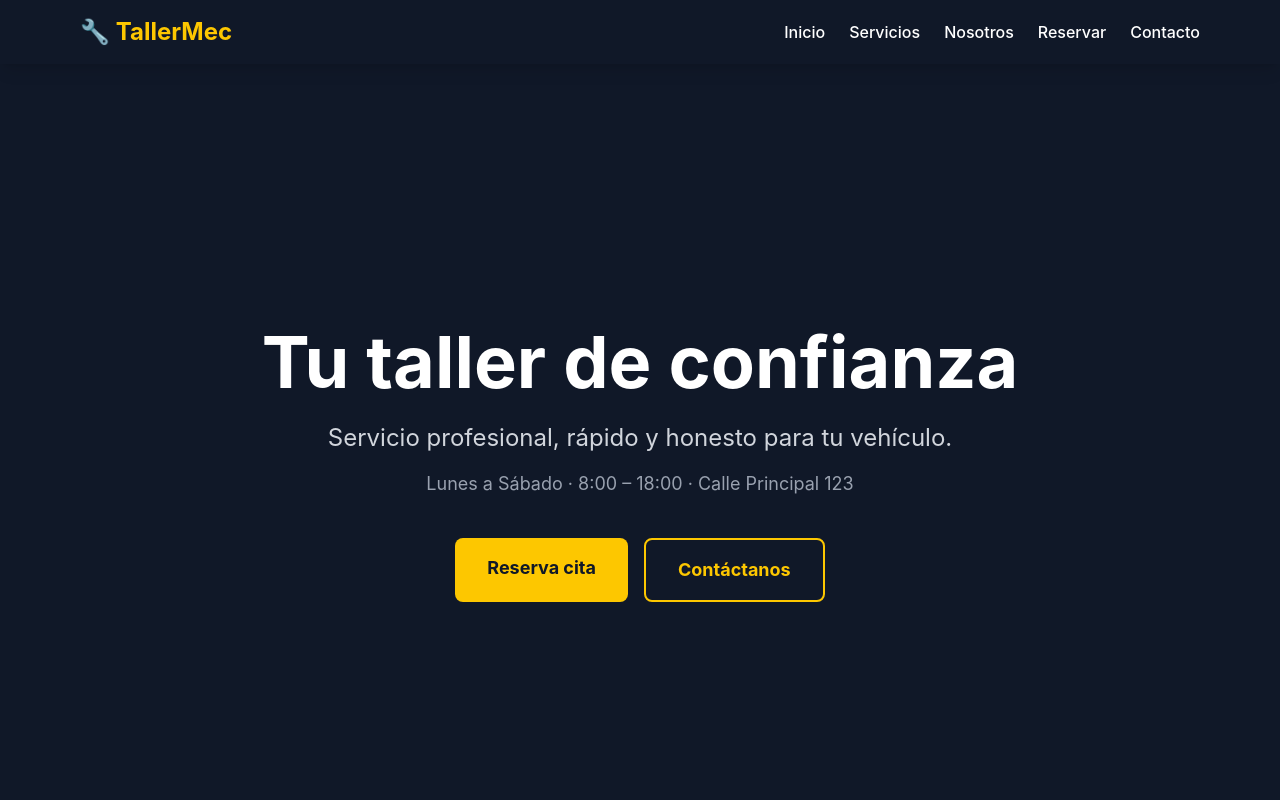
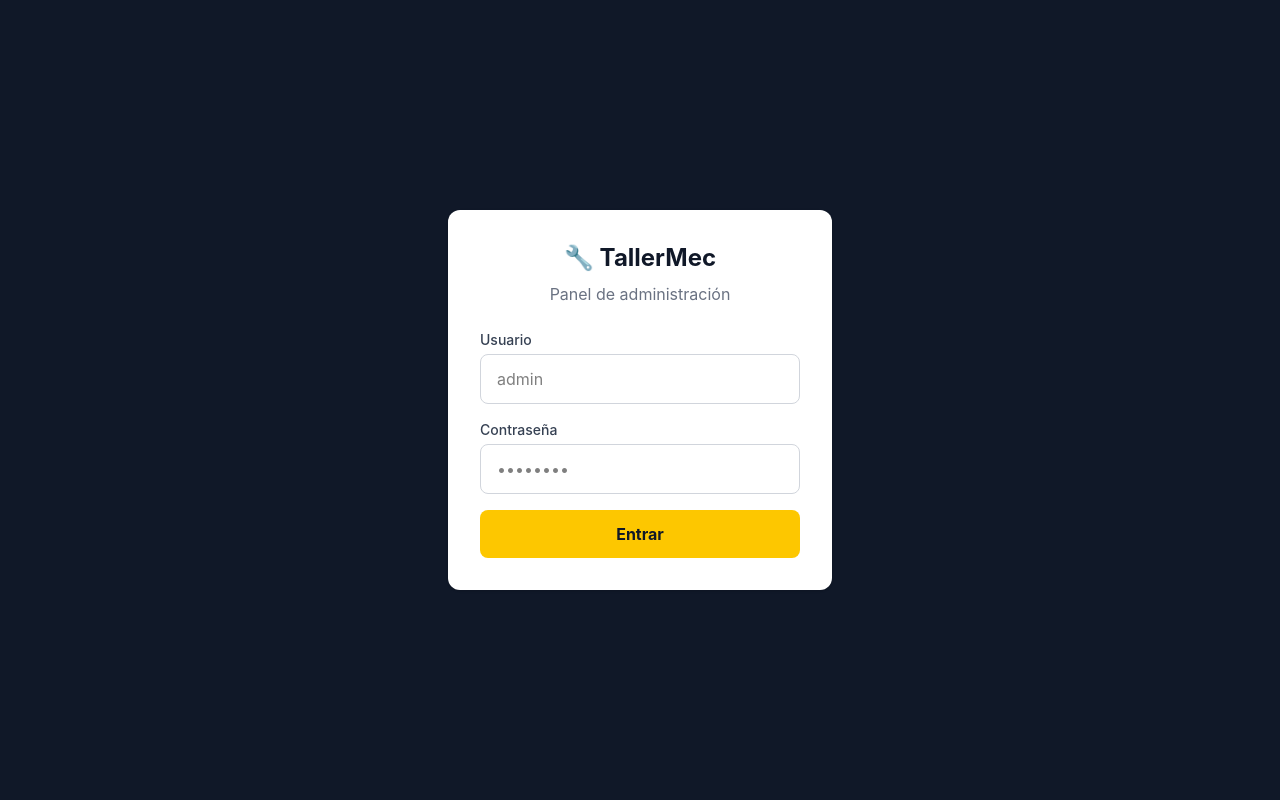
Before and after one commit to vicko87/Taller-fronted, a React (Vite) app: page /login in a window 1280 px wide. Shown: the top 800 px of the page. Built offline with nearby package versions, Linux system fonts and the light colour scheme.

Commit message:
add amdin y login de pages

```diff
--- a/src/App.jsx
+++ b/src/App.jsx
@@ -1,16 +1,30 @@
+import { BrowserRouter, Routes, Route, Navigate } from 'react-router-dom'
 import Header from './components/Header'
 import Footer from './components/Footer'
 import Home from './pages/Home'
+import Login from './pages/Login'
+import Admin from './pages/Admin'
+
+
+function PrivateRoute({ children }) {
+  return localStorage.getItem('admin') ? children : <Navigate to='/login' />
+}
 
 function App() {
   return (
-    <div className="font-sans">
-      <Header />
-      <main>
-        <Home />
-      </main>
-      <Footer />
-    </div>
+      <BrowserRouter>
+      <Routes>
+        <Route path="/" element={
+              <div className="font-sans">
+        <Header />
+         <main><Home /></main>
+          <Footer />
+      </div>
+        } />
+        <Route path="/login" element={<Login />} />
+        <Route path="/admin" element={<PrivateRoute><Admin /></PrivateRoute>} />
+      </Routes>
+    </BrowserRouter>
   )
 }
 
--- /dev/null
+++ b/src/pages/Admin.jsx
@@ -0,0 +1,100 @@
+import { useEffect, useState } from 'react'
+import { useNavigate } from 'react-router-dom'
+
+const STATUS_COLORS = {
+    pendiente: 'bg-yellow-100 text-yellow-800',
+    confirmada: 'bg-green-100 text-green-800',
+    cancelada: 'bg-red-100 text-red-800'
+}
+
+export default function Admin() {
+    const [reservations, setReservations] = useState([])
+    const navigate = useNavigate()
+
+    const fetchReservations = async () => {
+        const res = await fetch('http://localhost:5000/api/reservations')
+        const data = await res.json()
+        setReservations(data)
+    }
+
+
+    useEffect(() => {
+         fetch('http://localhost:5000/api/reservations')
+            .then(res => res.json())
+            .then(setReservations)
+    }, [])
+
+    const deleteReservation = async (id) => {
+        if (!window.confirm('¿Eliminar esta reserva?')) return
+        await fetch(`http://localhost:5000/api/reservations/${id}`, { method: 'DELETE' })
+        fetchReservations()
+    }
+
+     const updateStatus = async (id, status) => {
+        await fetch(`http://localhost:5000/api/reservations/${id}`, {
+            method: 'PATCH',
+            headers: { 'Content-Type': 'application/json' },
+            body: JSON.stringify({ status })
+        })
+        fetchReservations()
+    }
+
+    const logout = () => {
+        localStorage.removeItem('admin');
+        navigate('/login')
+    }
+
+    return (
+         <div className="min-h-screen bg-gray-100">
+      <header className="bg-gray-900 text-white px-6 py-4 flex justify-between items-center">
+        <h1 className="text-xl font-bold text-yellow-400">🔧 TallerMec — Admin</h1>
+        <button onClick={logout} className="text-gray-400 hover:text-white text-sm">Cerrar sesión</button>
+      </header>
+      <div className="max-w-6xl mx-auto px-4 py-8">
+        <h2 className="text-2xl font-bold text-gray-900 mb-6">Reservas ({reservations.length})</h2>
+        <div className="bg-white rounded-xl shadow overflow-hidden">
+          <table className="w-full text-sm">
+            <thead className="bg-gray-50 text-gray-600 uppercase text-xs">
+              <tr>
+                {['Nombre','Teléfono','Servicio','Fecha','Hora','Estado','Acciones'].map(h => (
+                  <th key={h} className="px-4 py-3 text-left">{h}</th>
+                ))}
+              </tr>
+            </thead>
+            <tbody className="divide-y divide-gray-100">
+              {reservations.map(r => (
+                <tr key={r._id} className="hover:bg-gray-50">
+                  <td className="px-4 py-3 font-medium">{r.name}</td>
+                  <td className="px-4 py-3">{r.phone}</td>
+                  <td className="px-4 py-3">{r.service}</td>
+                  <td className="px-4 py-3">{new Date(r.date).toLocaleDateString('es-ES')}</td>
+                  <td className="px-4 py-3">{r.time}</td>
+                  <td className="px-4 py-3">
+                    <span className={`px-2 py-1 rounded-full text-xs font-medium ${STATUS_COLORS[r.status]}`}>
+                      {r.status}
+                    </span>
+                  </td>
+                  <td className="px-4 py-3">
+                    <select value={r.status} onChange={e => updateStatus(r._id, e.target.value)}
+                      className="text-xs border border-gray-300 rounded px-2 py-1 mr-2">
+                      <option value="pendiente">Pendiente</option>
+                      <option value="confirmada">Confirmada</option>
+                      <option value="cancelada">Cancelada</option>
+                    </select>
+                    <button onClick={() => deleteReservation(r._id)}
+                      className="text-red-500 hover:text-red-700 text-xs font-medium">
+                      Eliminar
+                    </button>
+                  </td>
+                </tr>
+              ))}
+            </tbody>
+          </table>
+          {reservations.length === 0 && (
+            <p className="text-center text-gray-500 py-8">No hay reservas aún</p>
+          )}
+        </div>
+      </div>
+    </div>
+    )
+}
--- /dev/null
+++ b/src/pages/Login.jsx
@@ -0,0 +1,54 @@
+import { useState } from 'react'
+import { useNavigate } from 'react-router-dom'
+
+export default function Login() {
+  const [form, setForm] = useState({ user: '', pass: '' })
+  const [error, setError] = useState(null)
+  const navigate = useNavigate()
+
+  const handleSubmit = async e => {
+    e.preventDefault()
+    try {
+      const res = await fetch('http://localhost:5000/api/auth/login', {
+        method: 'POST',
+        headers: { 'Content-Type': 'application/json' },
+        body: JSON.stringify(form)
+      })
+      if (!res.ok) throw new Error('Credenciales incorrectas')
+      localStorage.setItem('admin', 'true')
+      navigate('/admin')
+    } catch {
+      setError('Usuario o contraseña incorrectos')
+    }
+  }
+
+  return (
+    <div className="min-h-screen bg-gray-900 flex items-center justify-center">
+      <div className="bg-white rounded-xl p-8 shadow w-full max-w-sm">
+        <h1 className="text-2xl font-bold text-gray-900 mb-2 text-center">🔧 TallerMec</h1>
+        <p className="text-center text-gray-500 mb-6">Panel de administración</p>
+        <form onSubmit={handleSubmit} className="space-y-4">
+          <div>
+            <label className="block text-sm font-medium text-gray-700 mb-1">Usuario</label>
+            <input name="user" required value={form.user}
+              onChange={e => setForm({ ...form, user: e.target.value })}
+              className="w-full border border-gray-300 rounded-lg px-4 py-3 focus:outline-none focus:ring-2 focus:ring-yellow-400"
+              placeholder="admin" />
+          </div>
+          <div>
+            <label className="block text-sm font-medium text-gray-700 mb-1">Contraseña</label>
+            <input type="password" name="pass" required value={form.pass}
+              onChange={e => setForm({ ...form, pass: e.target.value })}
+              className="w-full border border-gray-300 rounded-lg px-4 py-3 focus:outline-none focus:ring-2 focus:ring-yellow-400"
+              placeholder="••••••••" />
+          </div>
+          {error && <p className="text-red-500 text-sm">{error}</p>}
+          <button type="submit"
+            className="w-full bg-yellow-400 text-gray-900 font-bold py-3 rounded-lg hover:bg-yellow-300 transition-colors">
+            Entrar
+          </button>
+        </form>
+      </div>
+    </div>
+  )
+}
```
